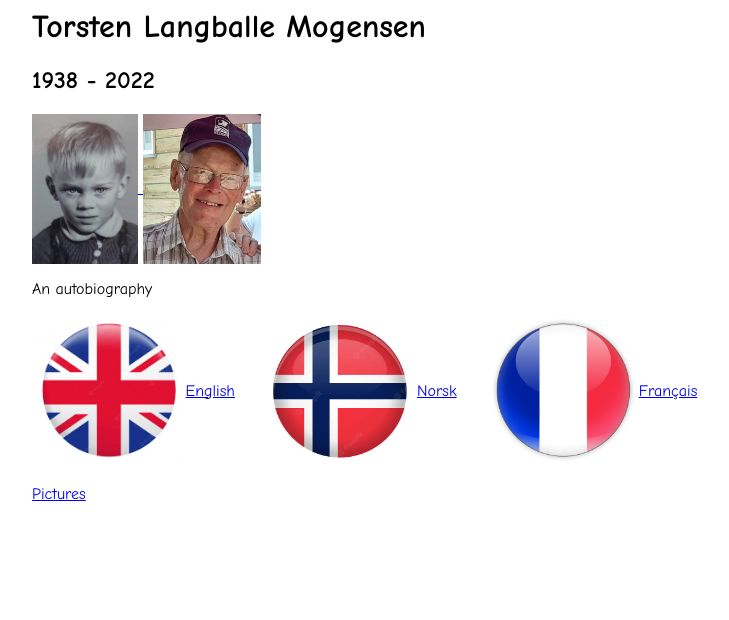
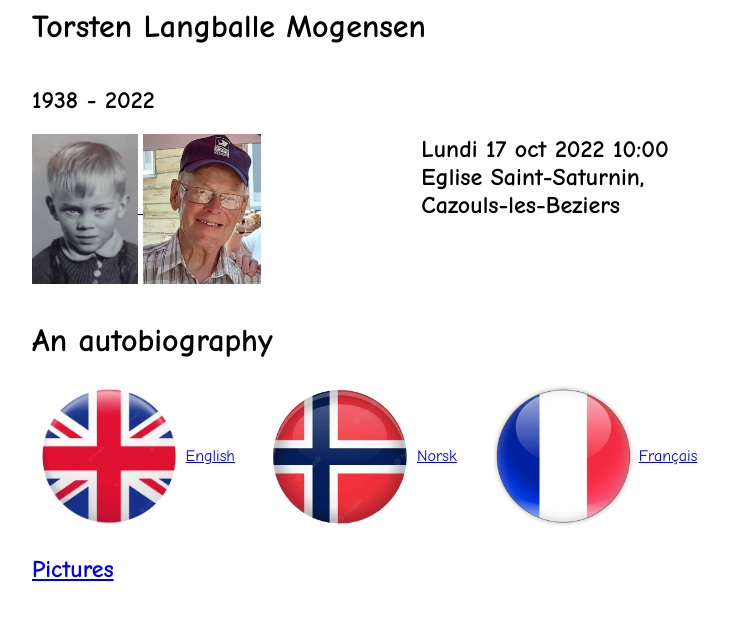
Before and after one commit to mogsie/torstenm, a plain HTML site: page index.htm in a window 1280 px wide. Shown: the whole page, without its empty margins (224-953 px from the left). Drawn offline with Linux system fonts and the light colour scheme.

Commit message:
Add date and time to front page

```diff
--- a/index.htm
+++ b/index.htm
@@ -8,18 +8,26 @@
 </head>
 <body>
 <h1>Torsten Langballe Mogensen</h1>
-<h2>1938 - 2022</h2>
+<div style="display: inline-block; width: 50%;">
+    <h2>1938 - 2022</h2>
 <p>
     <a href="pictures.htm">
     <img src="img/image011.jpg" height="150px" />
     <img src="img/torsten-2022.jpg" height="150px" />
     </a>
 </p>
-<p>An autobiography</p>
+</div>
+<div style="display: inline-block;">
+<h2>Lundi 17 oct 2022 10:00<br/>
+Eglise Saint-Saturnin, <br/>
+Cazouls-les-Beziers</h2>
+</div>
+
+<h1>An autobiography</h1>
 <div class=box><a href="eng.htm"><img width="20%" src="flag-eng.png" alt="English">English</a></div>
 <div class=box><a href="norsk.htm"><img width="20%" src="flag-nor.png" alt="Norsk">Norsk</a></div>
 <div class=box><a href="fra.htm"><img width="20%" src="flag-fra.png" alt="Fran&ccedil;ais">Fran&ccedil;ais</a></div>
 <p></p>
-<p><a href="pictures.htm">Pictures</a></p>
+<h2><a href="pictures.htm">Pictures</a></h2>
 </body>
 </html>
```
